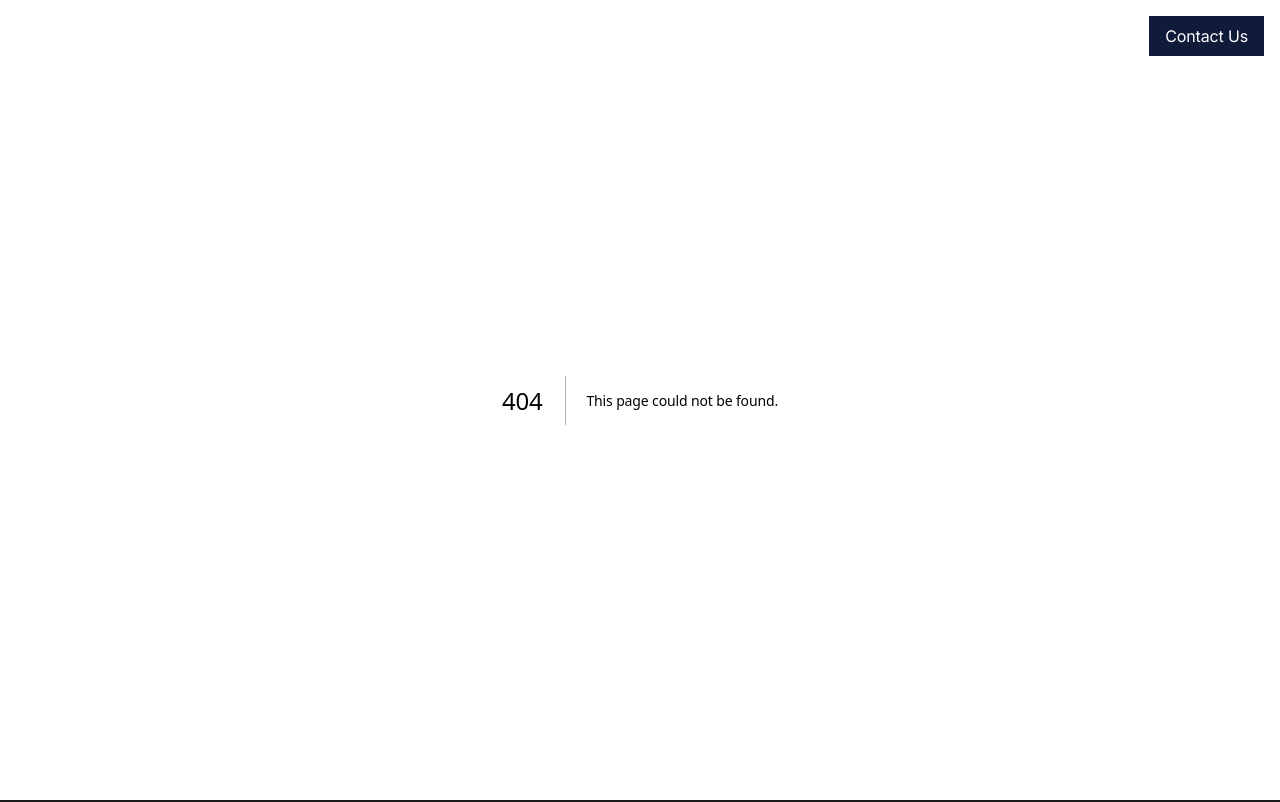
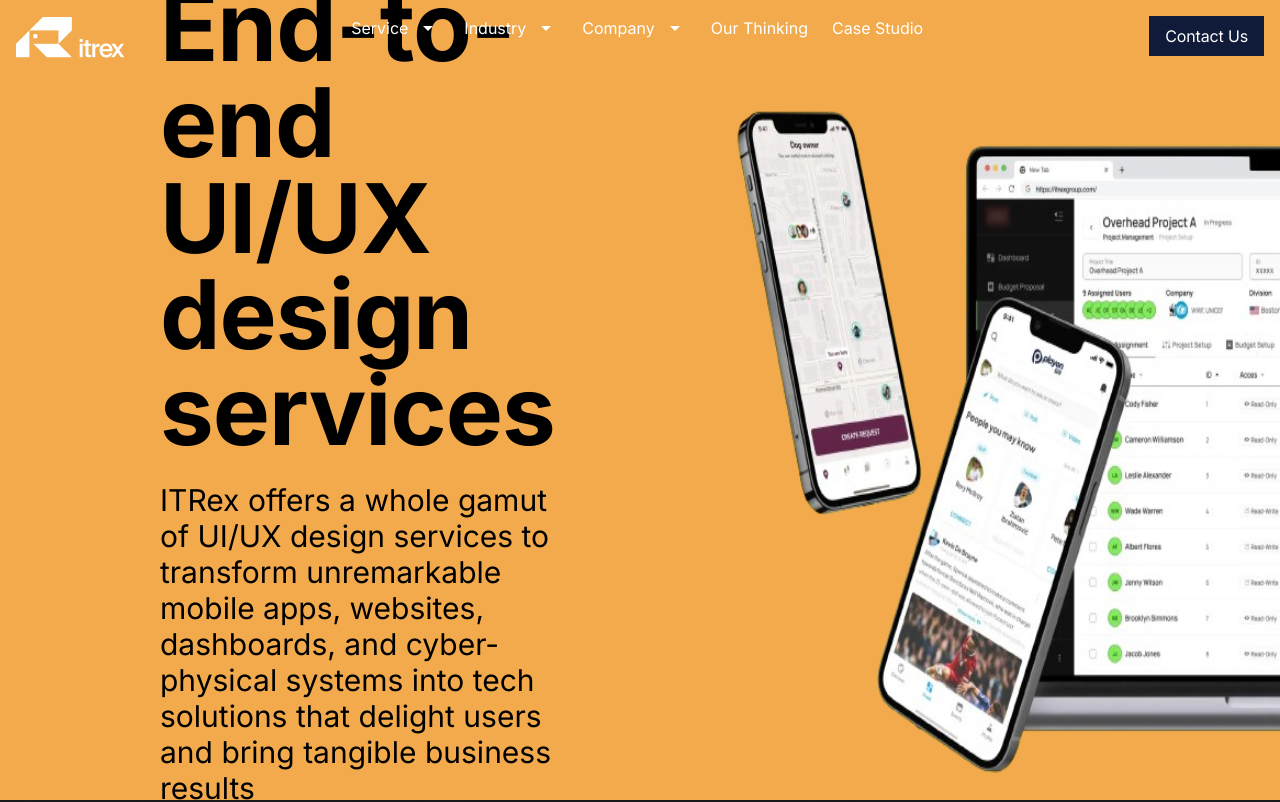
Before and after one commit to special-char/spechialchar-web, a Next.js app: page /UI in a window 1280 px wide. Before the commit this address had no page. Shown: the top 802 px of the page. Built offline with nearby package versions, Linux system fonts and the light colour scheme; a web font is replaced by a local one.

Commit message:
UI banner added

```diff
--- /dev/null
+++ b/src/app/UI/page.tsx
@@ -0,0 +1,15 @@
+import React from 'react'
+import Banner from "@/components/UIBanner"
+interface Props {
+
+}
+
+const UI = (props: Props) => {
+    return (
+       <>
+       <Banner/>
+       </>
+    )
+}
+
+export default UI
--- a/src/components/AboutBanner/index.tsx
+++ b/src/components/AboutBanner/index.tsx
@@ -21,10 +21,10 @@
           Your innovation
           </h1>
 
-          <div className="text-4xl font-bold sm:text-5xl md:text-6xl lg:text-7xl xl:text-8xl 2xl:text-9xl text-black mt-2 sm:mt-1 md:mt-6 lg:mt-10 xl:mt-12 2xl:mt-14 ">
+          <div className="text-4xl font-bold sm:text-5xl md:text-6xl lg:text-7xl xl:text-8xl 2xl:text-9xl text-black mt-2 sm:mt-1 md:mt-4 ">
             partner
           </div>
-      <h1 className=" text-base sm:text-lg md:text-xl lg:text-2xl xl:text-3xl 2xl:text-4xl text-black mt-8 sm:mt-8 md:mt-14 lg:mt-16 xl:mt-16 2xl:mt-20">
+      <h1 className=" text-base font-light sm:text-lg md:text-xl lg:text-2xl xl:text-3xl 2xl:text-4xl text-black mt-8 sm:mt-8 md:mt-14 lg:mt-32">
         We get a buzz out of unlocking the power of emerging tech for both
         <br />
         big-name enterprises and ambitious startups.
--- /dev/null
+++ b/src/components/UIBanner/index.tsx
@@ -0,0 +1,30 @@
+import React from "react";
+import Button from "../Button";
+
+interface Props { }
+
+const Banner = (props: Props) => {
+    return (
+        <div className=" bg-orange text-black flex flex-wrap md:flex-nowrap md:flex-1 justify-center xl:gap-40 sm:h-screen">
+            <div className="flex flex-col justify-center pt-16 pl-7 xl:pl-40 md:w-1/2">
+                <h2 className="text-4xl md:text-5xl lg:text-7xl xl:text-8xl font-bold">
+                End-to-end UI/UX design services
+                </h2>
+                <div className="text-base md:text-xl xl:text-3xl w-full mt-4">
+                ITRex offers a whole gamut of UI/UX design services to transform unremarkable mobile apps, websites, dashboards, and cyber-physical systems into tech solutions that delight users and bring tangible business results
+                </div>
+
+                <Button className="md:w-72 w-60 mt-10">Hire UI/UX designers&rarr; </Button>
+            </div>
+            <div className= "relative md:w-1/2 mt-20 md:mt-20 lg:mt-16 xl:mt-20 ">
+                <img
+                    src="/images/UIBanner.png"
+                    alt="Image"
+                    className="h-full w-full "
+                />
+            </div>
+        </div>
+    );
+};
+
+export default Banner;
```
Also changed, not shown: public/images/UIBanner.png (added).
